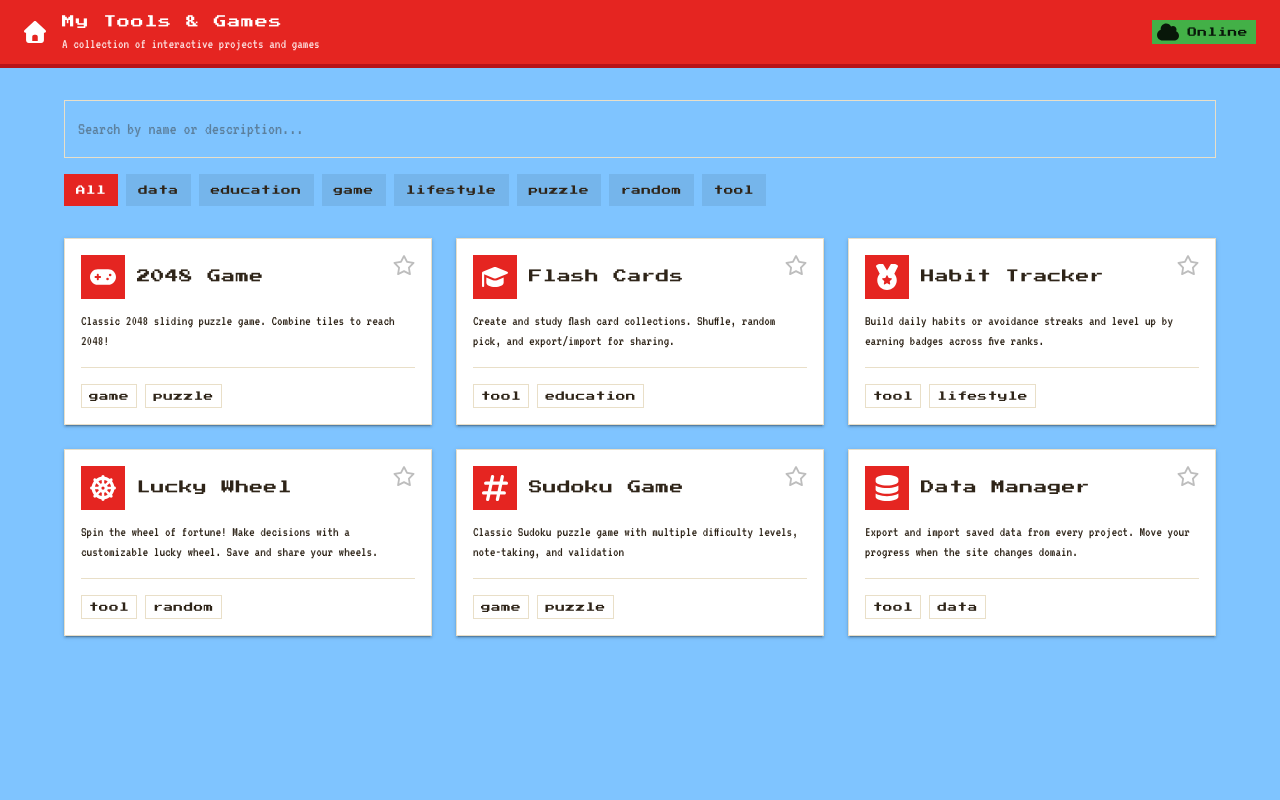
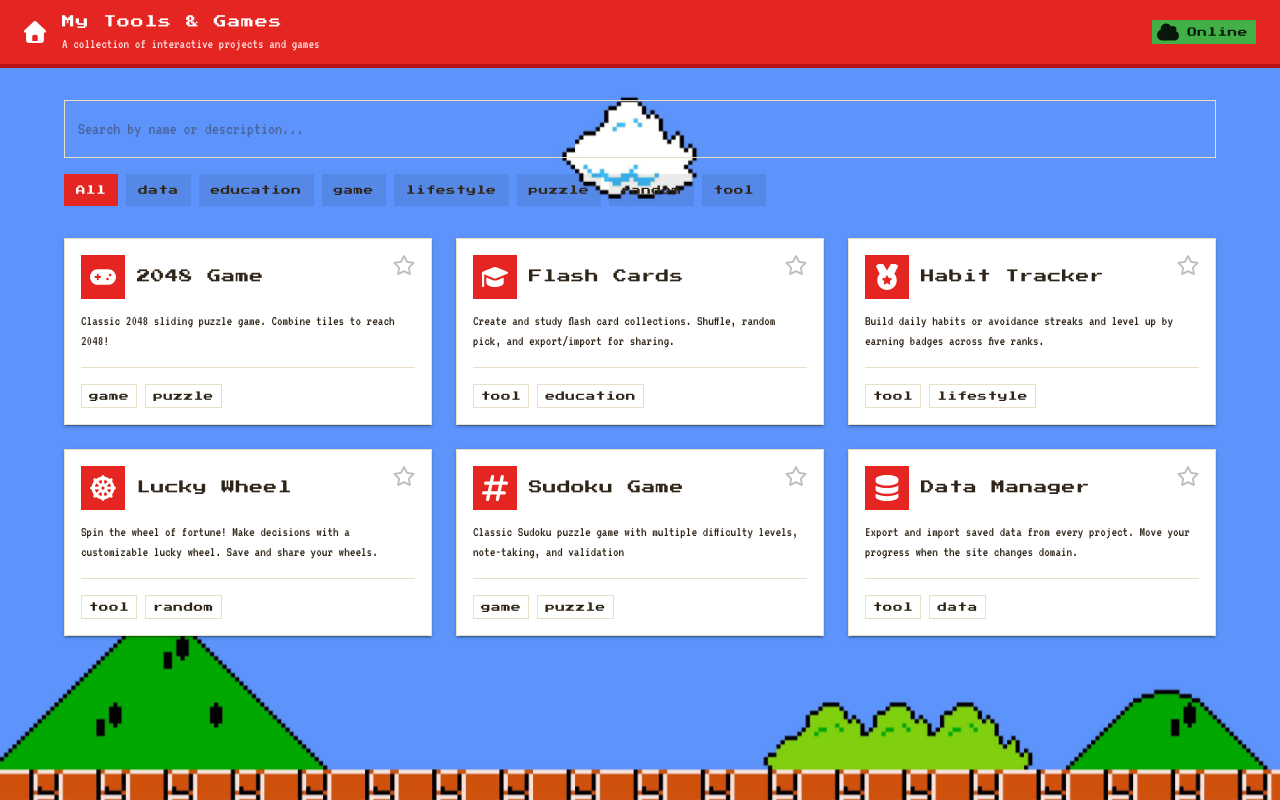
Before and after one commit to leminhai2007/ts-web-exercise, a React (Vite) app: page / in a window 1280 px wide. Built offline with nearby package versions, Linux system fonts and the light colour scheme.

Commit message:
add background

```diff
--- a/src/App.tsx
+++ b/src/App.tsx
@@ -8,6 +8,7 @@
 import { FlashCards } from './components/FlashCards';
 import { DataManager } from './components/DataManager';
 import { HabitTracker } from './components/HabitTracker';
+import { AnimatedBackground } from './components/AnimatedBackground';
 
 const fontPixel = '"Press Start 2P", "VT323", "Courier New", monospace';
 const fontBody = '"VT323", "Courier New", monospace';
@@ -298,6 +299,7 @@
     return (
         <ThemeProvider theme={theme}>
             <CssBaseline />
+            <AnimatedBackground />
             <Router>
                 <Routes>
                     <Route path="/" element={<HomePage />} />
--- /dev/null
+++ b/src/components/AnimatedBackground.tsx
@@ -0,0 +1,48 @@
+/**
+ * AnimatedBackground Component
+ *
+ * Full-viewport background image shared by every page. The image slowly pans from left to right
+ * and back (no vertical movement) so the scene is never static.
+ *
+ * Related docs (update if this component changes): docs/STYLES.md
+ */
+
+import { keyframes } from '@mui/system';
+import { Box } from '@mui/material';
+import backgroundImage from '../assets/background.jpg';
+
+const panHorizontal = keyframes`
+    0% {
+        transform: translateX(0%);
+    }
+    100% {
+        transform: translateX(-40vw);
+    }
+`;
+
+export const AnimatedBackground = () => (
+    <Box
+        aria-hidden="true"
+        component="div"
+        sx={{
+            position: 'fixed',
+            inset: 0,
+            zIndex: -1,
+            overflow: 'hidden',
+            pointerEvents: 'none',
+            '&::before': {
+                content: '""',
+                position: 'absolute',
+                top: 0,
+                left: 0,
+                width: '140vw',
+                height: '100%',
+                backgroundImage: `url(${backgroundImage})`,
+                backgroundSize: 'cover',
+                backgroundRepeat: 'no-repeat',
+                backgroundPosition: 'center',
+                animation: `${panHorizontal} 60s ease-in-out infinite alternate`,
+            },
+        }}
+    />
+);
--- a/src/components/HomePage.tsx
+++ b/src/components/HomePage.tsx
@@ -143,7 +143,7 @@
     };
 
     return (
-        <Box sx={{ flexGrow: 1, minHeight: '100vh', bgcolor: 'background.default' }}>
+        <Box sx={{ flexGrow: 1, minHeight: '100vh', bgcolor: 'transparent' }}>
             <AppBar position="static" elevation={0} sx={{ borderBottom: '4px solid', borderColor: 'primary.dark' }}>
                 <Toolbar>
                     <HomeIcon sx={{ mr: 2, color: 'inherit' }} />
--- a/src/components/ProjectLayout.tsx
+++ b/src/components/ProjectLayout.tsx
@@ -36,7 +36,7 @@
     const padding = containerPadding || defaultPadding;
 
     return (
-        <Box sx={{ minHeight: '100vh', bgcolor: backgroundColor || 'background.default' }}>
+        <Box sx={{ minHeight: '100vh', bgcolor: backgroundColor || 'transparent' }}>
             {/* App Bar */}
             <AppBar
                 position="sticky"
```
Also changed, not shown: src/assets/background.jpg (added), 1 other file (tests, documents, lock files or other folders).
